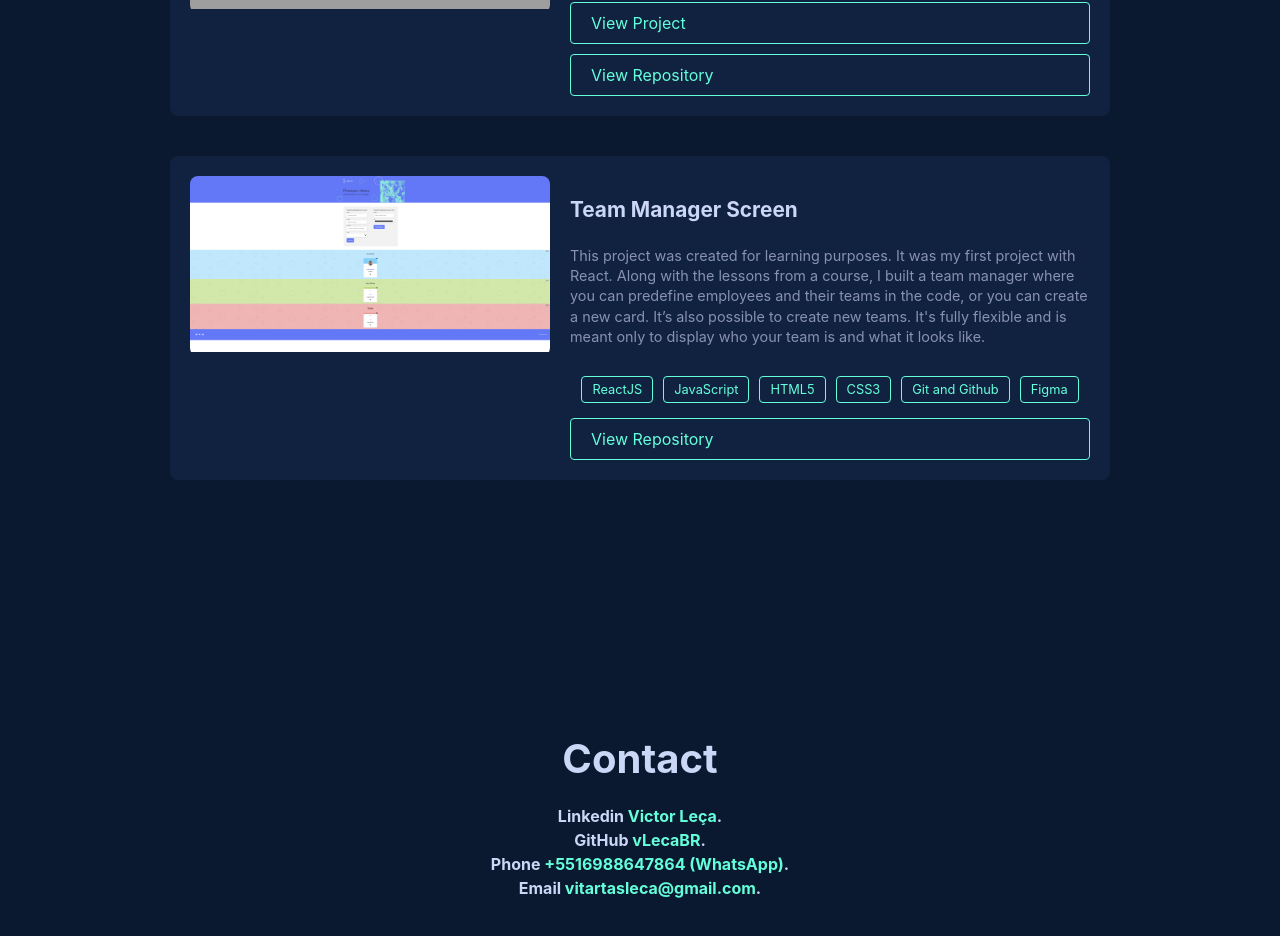
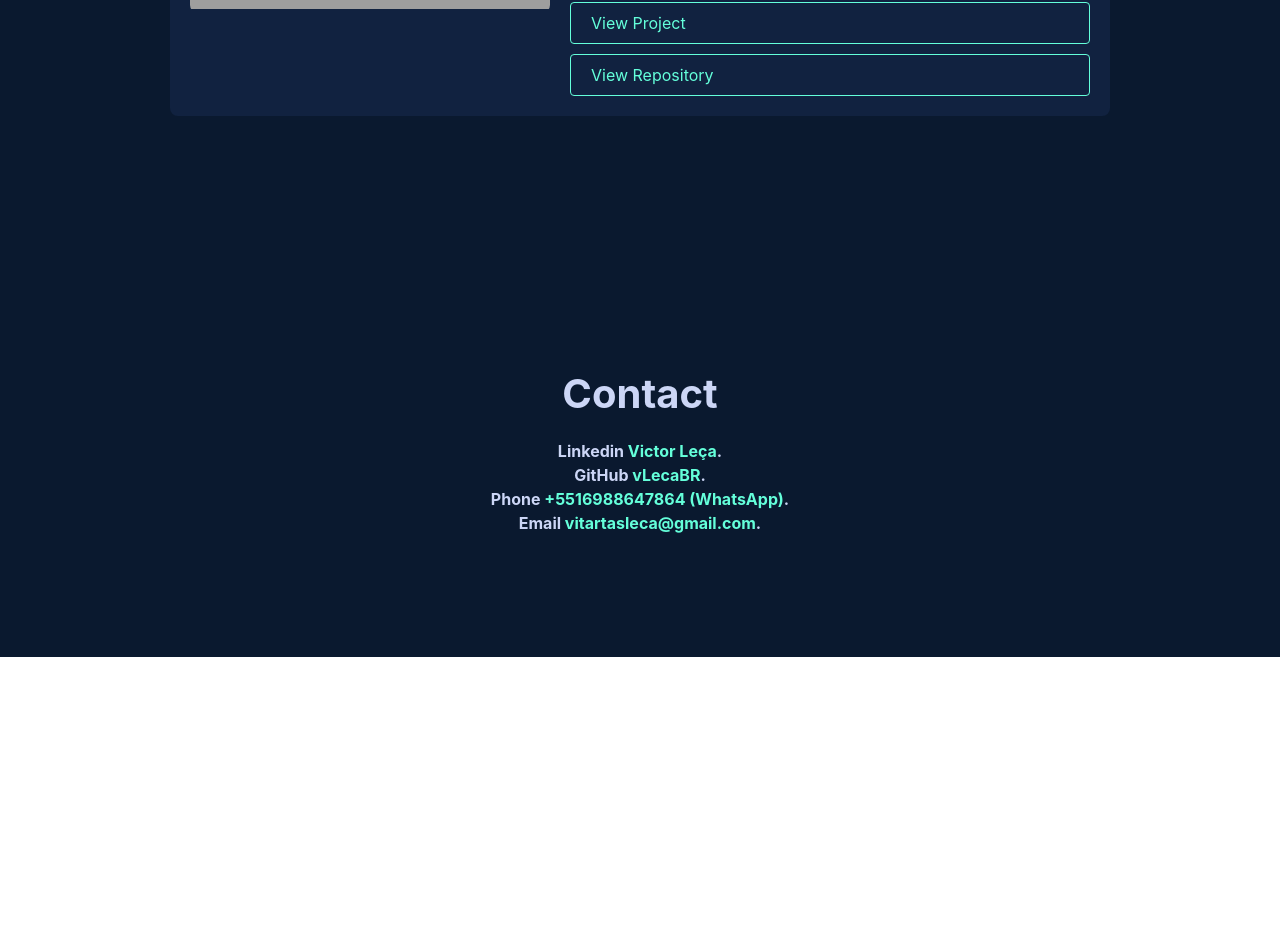
Before and after one commit to vLecaBR/my-portfolio, a React (Create React App) app: page / in a window 1280 px wide. Shown: the part 4400-5336 px from the top of the page. After the commit the page ends 5057 px from the top, so only its background shows below. Built offline with nearby package versions, Linux system fonts and the light colour scheme; grey boxes are pictures that could not be loaded.

Commit message:
ajustando codigo para fullstack

```diff
--- a/src/components/Projects/index.jsx
+++ b/src/components/Projects/index.jsx
@@ -142,36 +142,6 @@ const Projects = () => (
         </ProjectContentWrapper>
       </ProjectDetails>
     </Project>
-
-
-    <Project>
-      <ProjectDetails>
-        <ProjectContentWrapper>
-          <ProjectImageWrapper>
-            <ProjectImage src={require('../img/teammanager.png')} alt="Team Manager Screen" />
-          </ProjectImageWrapper>
-          <ProjectContent>
-            <ProjectTitle>Team Manager Screen</ProjectTitle>
-            <ProjectDescription>
-              This project was created for learning purposes. It was my first project with React.
-              Along with the lessons from a course, I built a team manager where you can predefine
-              employees and their teams in the code, or you can create a new card. It’s also possible
-              to create new teams. It's fully flexible and is meant only to display who your team is
-              and what it looks like.
-            </ProjectDescription>
-            <Skills>
-              <Skill>ReactJS</Skill>
-              <Skill>JavaScript</Skill>
-              <Skill>HTML5</Skill>
-              <Skill>CSS3</Skill>
-              <Skill>Git and Github</Skill>
-              <Skill>Figma</Skill>
-            </Skills>
-            <ProjectLink href="https://github.com/vLecaBR/first-react-project" target="_blank" rel="noopener noreferrer">View Repository</ProjectLink>
-          </ProjectContent>
-        </ProjectContentWrapper>
-      </ProjectDetails>
-    </Project>
   </Section>
 );
 
```
